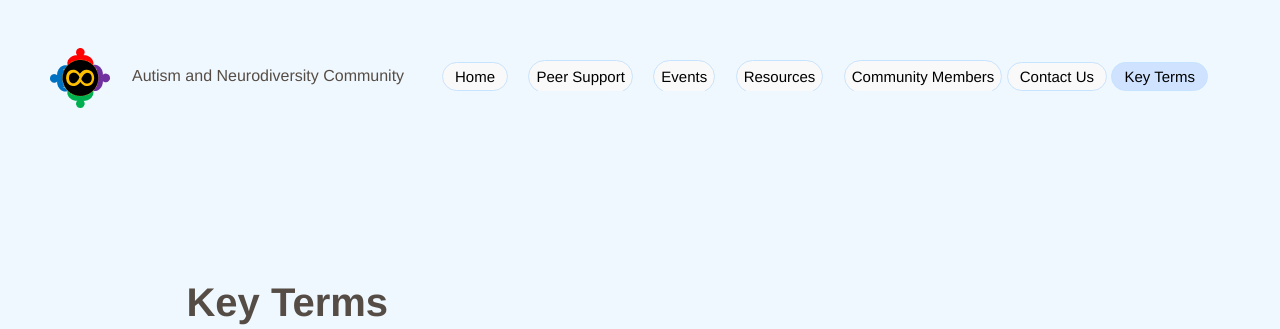
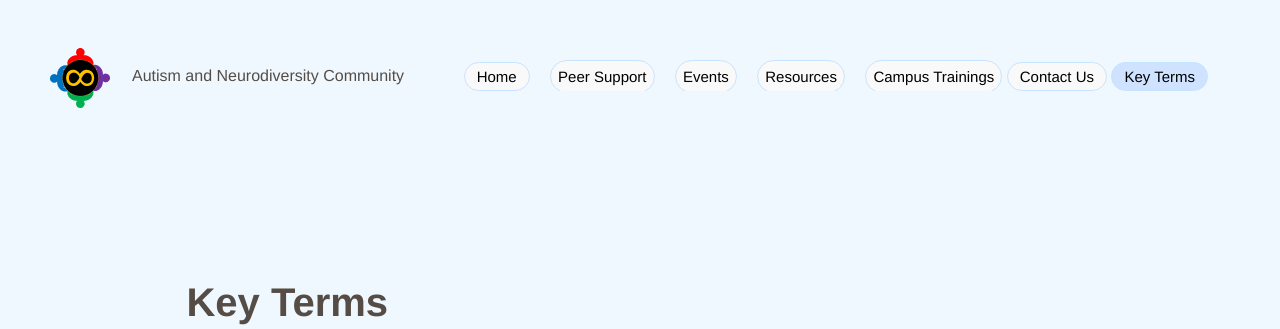
Before and after one commit to Autism-Neurodiversity-Community-UCD/ancwebsite, a Flask app: page /keyterms in a window 1280 px wide. Shown: the top 329 px of the page. Run offline with Flask 2, Linux system fonts and the light colour scheme.

Commit message:
Navbar community members to campus trainings

```diff
--- a/templates/ANCkeyterms.html
+++ b/templates/ANCkeyterms.html
@@ -19,7 +19,7 @@
       <a class="navbtn peersupport" href="/peersupport"> Peer Support</a>
       <a class="navbtn events" href="/events"> Events</a>
       <a class="navbtn resources" href="/resources"> Resources</a>
-      <a class="navbtn members" href="/communitymembers"> Community Members</a>
+      <a class="navbtn members" href="/communitymembers"> Campus Trainings</a>
       <a class="navbtn contact" href="/contactus"> Contact Us</a>
       <button class="navbtn active"> Key Terms</button>
   </div>
```
